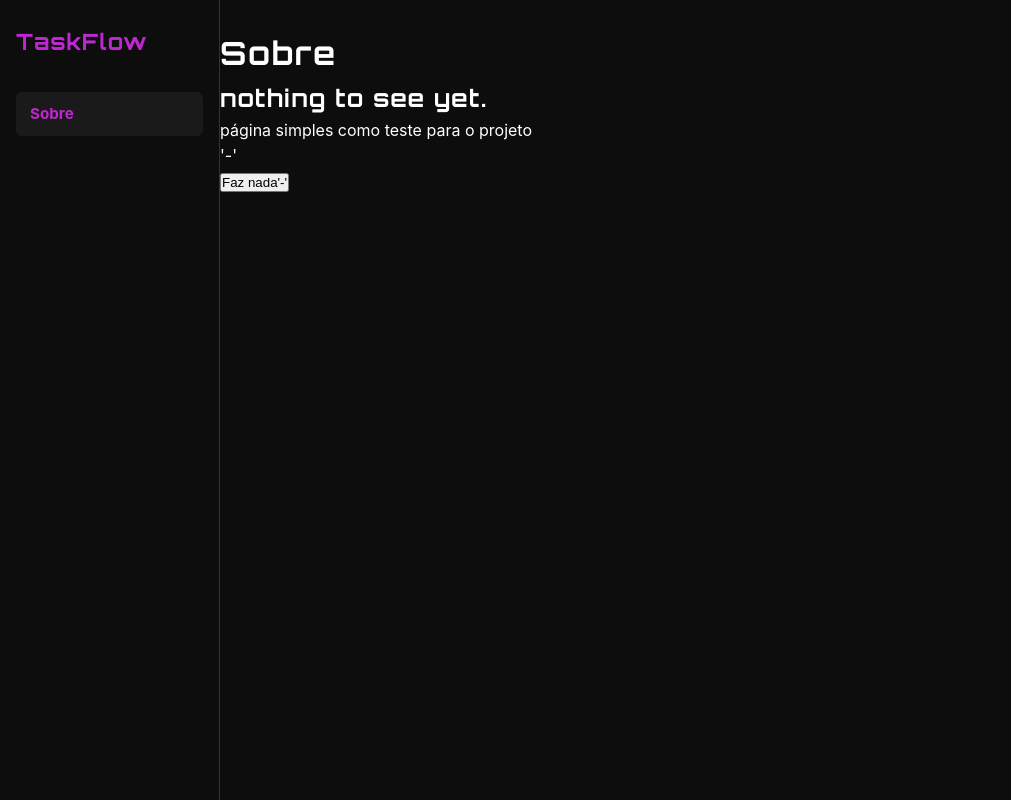
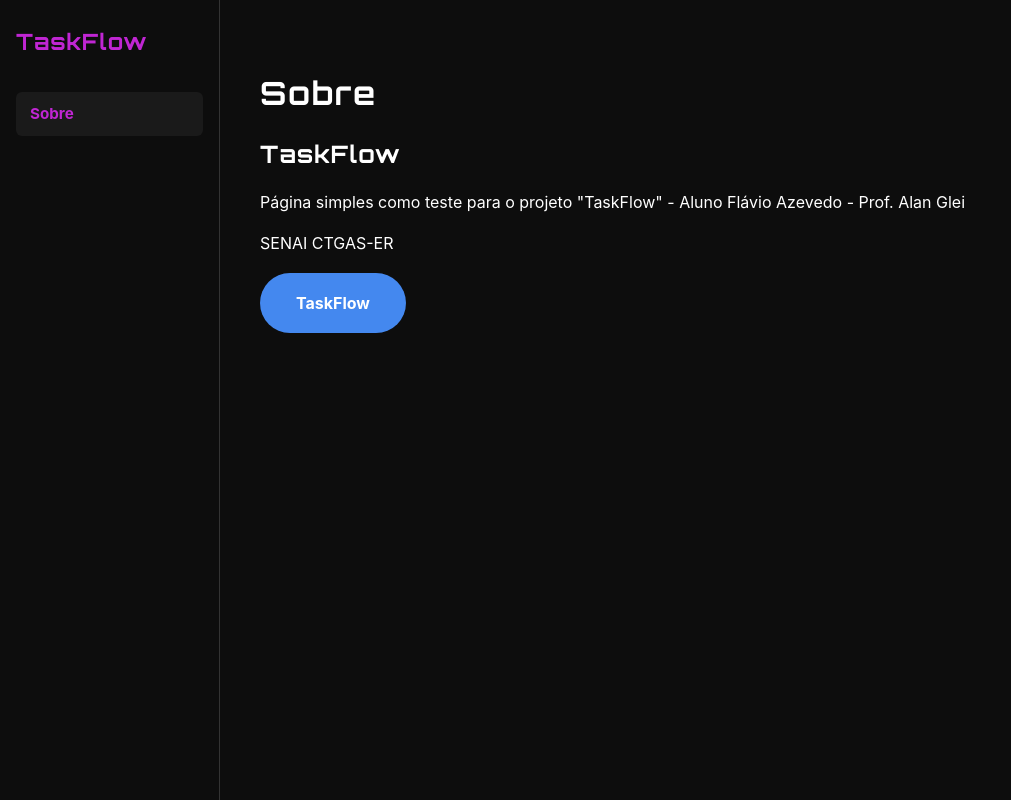
Before and after one commit to ofravis/Oficial, a React (Vite) app: page /sobre in a window 1280 px wide. Shown: the whole page, without its empty margins (0-1011 px from the left). Built offline with nearby package versions, Linux system fonts and the light colour scheme.

Commit message:
Front Att (mostrar senha)

```diff
--- a/src/app.jsx
+++ b/src/app.jsx
@@ -3,19 +3,17 @@ import "./app.css";
 import Kanban from "./pages/kanban.jsx";
 import Sobre from "./pages/sobre.jsx";
 import Login from "./pages/login.jsx";
+import NotFound from "./pages/404.jsx";
 import Sidebar from "./componentes/sidebar.jsx";
 import RotaPrivada from "./componentes/rotaprivada.jsx";
 
-function App() {
+export default function App() {
   const location = useLocation();
   const isLoginPage = location.pathname === "/login";
 
   return (
     <div className="app-layout">
-      {/* Sidebar aparece apenas fora da página de login */}
       {!isLoginPage && <Sidebar />}
-
-      {/* Conteúdo principal — muda conforme a URL */}
       <main className="app-conteudo">
         <Routes>
           <Route
@@ -26,14 +24,11 @@ function App() {
               </RotaPrivada>
             }
           />
-          {/* Rota pública — acessível sem login */}
           <Route path="/sobre" element={<Sobre />} />
           <Route path="/login" element={<Login />} />
-          <Route path="*" element={<h1>Página não encontrada</h1>} />
+          <Route path="*" element={<NotFound />} />
         </Routes>
       </main>
     </div>
   );
 }
-
-export default App;
--- a/src/componentes/header.jsx
+++ b/src/componentes/header.jsx
@@ -14,11 +14,11 @@ function Header({ titulo, subtitulo = "Informe o subtítulo", tarefas = [] }) {
         </div>
 
         <div id="contadores">
-          <span id="cont-total">{`${Total} tarefas`}</span>
+          <span id="cont-total">{`${Total} Tarefas`}</span>
           <span className="separador">·</span>
-          <span id="cont-pendentes">{`${Pendentes} pendentes`}</span>
+          <span id="cont-pendentes">{`${Pendentes} Pendentes`}</span>
           <span className="separador">·</span>
-          <span id="cont-concluidas">{`${Concluidas} concluídas`}</span>
+          <span id="cont-concluidas">{`${Concluidas} Concluídas`}</span>
         </div>
       </div>
     </header>
--- a/src/componentes/modaltarefa.jsx
+++ b/src/componentes/modaltarefa.jsx
@@ -65,7 +65,6 @@ function ModalTarefa({
     onFechar();
   }
 
-  // Modal fechado não renderiza nada
   if (!aberto) return null;
 
   return (
--- /dev/null
+++ b/src/pages/404.jsx
@@ -0,0 +1,16 @@
+import { Link } from "react-router";
+import styles from "./sobre.module.css";
+
+const NotFound = () => {
+  return (
+    <div className={styles.pagina}>
+      <h1>Erro 404</h1>
+      <p>A página que você está procurando não existe.</p>
+      <Link className={styles.btnNothing} to="/">
+        Voltar ao início
+      </Link>
+    </div>
+  );
+};
+
+export default NotFound;
--- a/src/pages/kanban.jsx
+++ b/src/pages/kanban.jsx
@@ -1,5 +1,4 @@
 import Header from "../componentes/header";
-import Contador from "../componentes/contador";
 import ListaTarefas from "../componentes/listatarefas";
 import ModalTarefa from "../componentes/modaltarefa";
 import { useState, useEffect } from "react";
@@ -62,7 +61,6 @@ function Kanban() {
     try {
       setErro("");
 
-      // Se possui ID válido (diferente de null/undefined), é EDITAR (PUT)
       if (dados.id) {
         const { data: tarefaEditada } = await axios.put(
           `${URL_API}/${dados.id}`,
@@ -130,7 +128,9 @@ function Kanban() {
 
   // DELETAR TAREFA (DELETE)
   async function deletarTarefa(id) {
-    const confirmado = window.confirm("Deletar esta tarefa?");
+    const confirmado = window.confirm(
+      "Deletar esta tarefa? Esta ação não pode ser desfeita.",
+    );
     if (!confirmado) return;
 
     try {
@@ -150,12 +150,6 @@ function Kanban() {
 
   return (
     <>
-      <Contador
-        total={tarefas.length}
-        pendentes={tarefas.filter((t) => !t.concluida).length}
-        concluidas={tarefas.filter((t) => t.concluida).length}
-      />
-
       <Header
         titulo="TaskFlow Hub"
         subtitulo="Gerencie suas tarefas"
--- a/src/pages/login.css
+++ b/src/pages/login.css
@@ -52,6 +52,39 @@
 .login-input:focus {
   border-color: #c026d3;
   background-color: #151515;
+}
+
+.login-senha-wrapper {
+  position: relative;
+}
+
+.login-senha-input {
+  width: 100%;
+  padding-right: 82px;
+}
+
+.login-senha-toggle {
+  position: absolute;
+  top: 50%;
+  right: 10px;
+  transform: translateY(-50%);
+  background: transparent;
+  color: #c026d3;
+  border: 0;
+  padding: 4px;
+  font: inherit;
+  font-size: 0.8rem;
+  font-weight: 700;
+  cursor: pointer;
+}
+
+.login-senha-toggle:hover {
+  color: #d946ef;
+}
+
+.login-senha-toggle:focus-visible {
+  outline: 2px solid #d946ef;
+  outline-offset: 2px;
 }
 
 .login-erro {
--- a/src/pages/login.jsx
+++ b/src/pages/login.jsx
@@ -6,6 +6,7 @@ import "./login.css";
 function Login() {
   const [usuario, setUsuario] = useState("");
   const [senha, setSenha] = useState("");
+  const [mostrarSenha, setMostrarSenha] = useState(false);
   const [erro, setErro] = useState("");
   const [shake, setShake] = useState(false);
   const { login } = useAuth();
@@ -24,7 +25,6 @@ function Login() {
     setTimeout(() => setErro(""), 3000);
     setTimeout(() => setShake(false), 800); // Remove a classe após a animação
   }
-
   return (
     <div className="login-container">
       {/* Sidebar esquerda com formulário */}
@@ -42,14 +42,25 @@ function Login() {
             onChange={(e) => setUsuario(e.target.value)}
           />
 
+          <div className="login-senha-wrapper">
             <input
-            className="login-input"
-            type="password"
+              className="login-input login-senha-input"
+              type={mostrarSenha ? "text" : "password"}
               placeholder="Senha"
               value={senha}
               onChange={(e) => setSenha(e.target.value)}
               onKeyDown={(e) => e.key === "Enter" && handleLogin()}
             />
+            <button
+              className="login-senha-toggle"
+              type="button"
+              onClick={() => setMostrarSenha((visivel) => !visivel)}
+              aria-label={mostrarSenha ? "Ocultar senha" : "Mostrar senha"}
+              aria-pressed={mostrarSenha}
+            >
+              {mostrarSenha ? "Ocultar" : "Mostrar"}
+            </button>
+          </div>
 
           {/* Mensagem de erro — renderização condicional com && */}
           {erro && <p className="login-erro">{erro}</p>}
--- a/src/pages/sobre.jsx
+++ b/src/pages/sobre.jsx
@@ -1,12 +1,19 @@
+import styles from "./sobre.module.css";
+
 function Sobre() {
   return (
-    <div>
+    <div className={styles.pagina}>
       <h1>Sobre</h1>
-      <h2>nothing to see yet.</h2>
-      <p>página simples como teste para o projeto</p>
-      <p>'-'</p>
+      <h2>TaskFlow</h2>
+      <p>
+        Página simples como teste para o projeto "TaskFlow" - Aluno Flávio
+        Azevedo - Prof. Alan Glei
+      </p>
+      <p>SENAI CTGAS-ER</p>
 
-      <button className="btn-nothing"> Faz nada'-' </button>
+      <button className={styles.btnNothing} type="button">
+        TaskFlow
+      </button>
     </div>
   );
 }
--- a/src/pages/sobre.module.css
+++ b/src/pages/sobre.module.css
@@ -1,16 +1,26 @@
-.btn-nothing {
-  padding: 10px 22px;
+.pagina {
+  padding: 40px;
+}
+
+.pagina h1,
+.pagina h2,
+.pagina p {
+  margin-bottom: 16px;
+}
+
+.btnNothing {
+  padding: 20px 36px;
   background-color: #4488ef;
   color: white;
   border: none;
-  border-radius: 6px;
+  border-radius: 999px;
   font-size: 1rem;
   font-weight: 700;
   font-family: inherit;
   cursor: pointer;
   transition:
-    background-color 0.2s ease,
+    background-color 0.3s ease,
     transform 0.1s ease,
-    box-shadow 0.2s ease;
+    box-shadow 0.3s ease;
   margin-top: auto;
 }
```
Also changed, not shown: src/componentes/tarefaitem.jsx (+0 -8 lines), src/pages/404.module.css (added). Lines whose indentation alone changed are shown as unchanged.
